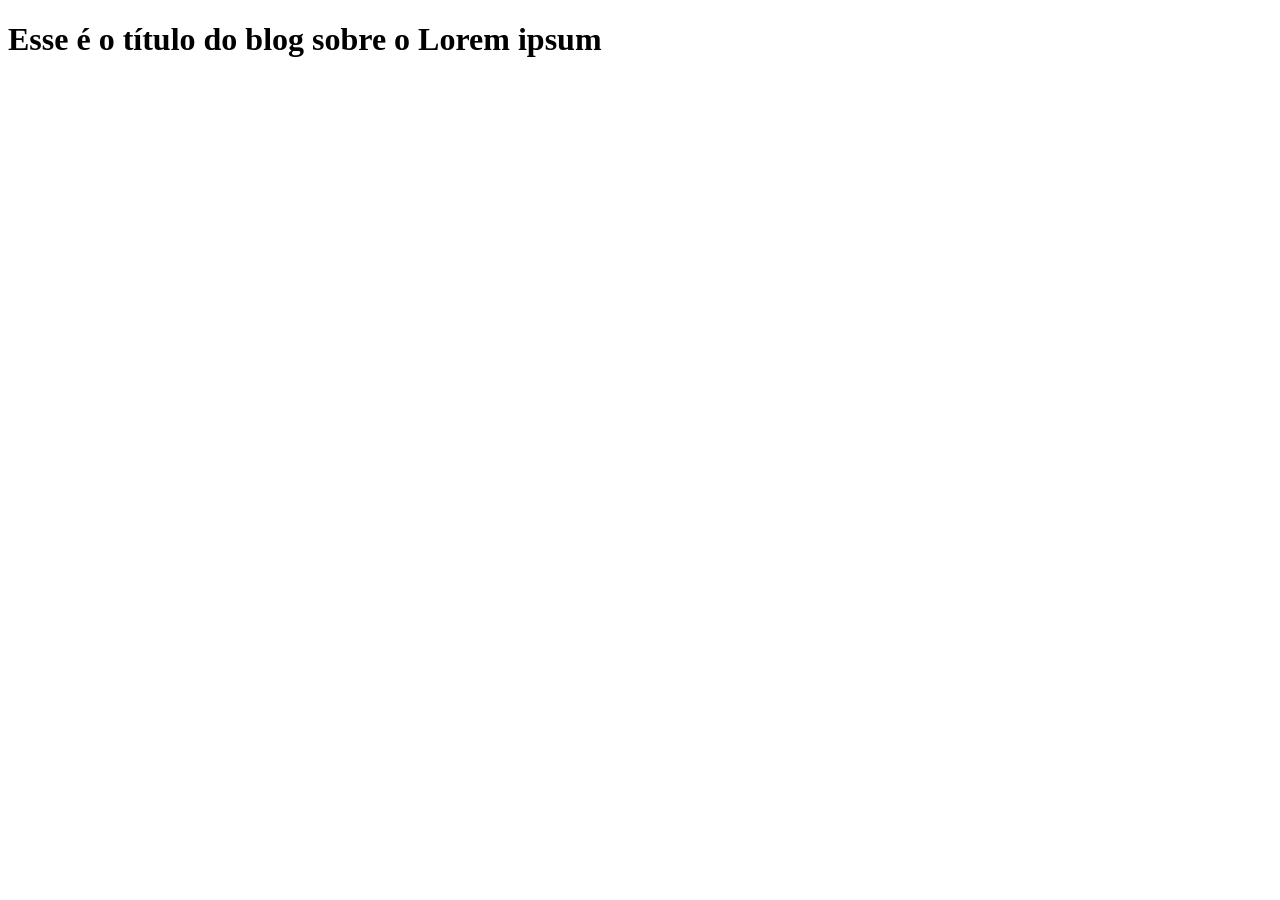
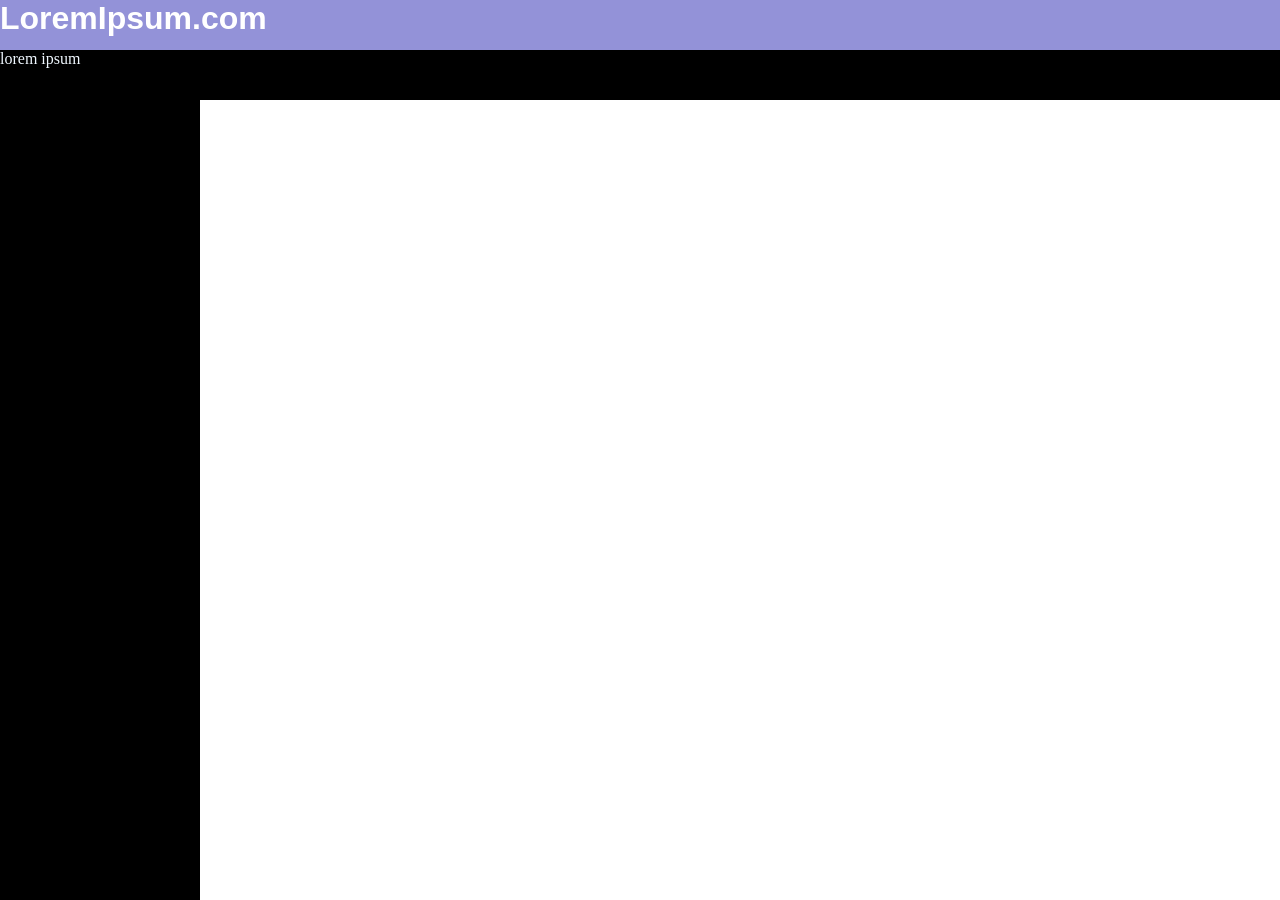
Before and after one commit to bn-erisson/Atividades-Erisson-LMS-2018.2, a plain HTML site: page Atividade 4/index.html in a window 1280 px wide. Before the commit the page ends 800 px from the top, so only its background shows below. Drawn offline with Linux system fonts and the light colour scheme.

Commit message:
16/09/18 22:51

```diff
--- a/Atividade 3/estilo/estilo.css
+++ b/Atividade 3/estilo/estilo.css
@@ -38,7 +38,7 @@ article section h2{
 
 body {
     font-family: Arial, Helvetica, sans-serif;
-    background-image: url("/Atividade 3/gradient_bg.png");
+    background-image: url("../gradient_bg.png");
     background-repeat: repeat-x;
     margin: 100px;
 }
--- a/Atividade 4/estilo.css
+++ b/Atividade 4/estilo.css
@@ -0,0 +1,28 @@
+*{
+    margin: 0;
+    padding: 0
+}
+
+.h1{
+    text-align: left ;
+    font-family: Arial, Helvetica, sans-serif;
+    color: white;
+    width: 100vw ;
+    height: 50px;
+    background: rgb(147, 146, 216);
+}
+
+.superior{
+    width: 100vw;
+    height: 50px;
+    background: black;
+    color: aliceblue;
+
+}
+
+.lateral{
+    width: 200px;
+    height: 100vh;
+    background: black;
+    color: aliceblue;
+}
--- a/Atividade 4/index.html
+++ b/Atividade 4/index.html
@@ -4,11 +4,22 @@
     <meta charset="UTF-8">
     <meta name="viewport" content="width=device-width, initial-scale=1.0">
     <meta http-equiv="X-UA-Compatible" content="ie=edge">
-    <title>Blog</title>
+    <title>Document</title>
+    <link rel = "stylesheet" href="estilo.css" >
 </head>
 <body>
-    <h1>
-        Esse é o título do blog sobre o Lorem ipsum
+    <h1 class="h1">
+        LoremIpsum.com
     </h1>
+
+    <nav class="superior">
+        <a> lorem ipsum </a>
+    </nav>
+
+    <nav class="lateral" >
+        <a>  </a>
+    </nav>
+
+
 </body>
 </html>
```
Also changed, not shown: Atividade 3/index.html (+1 -1 lines), Atividade 4/teste de codigos.html (added, +23 -0 lines).
